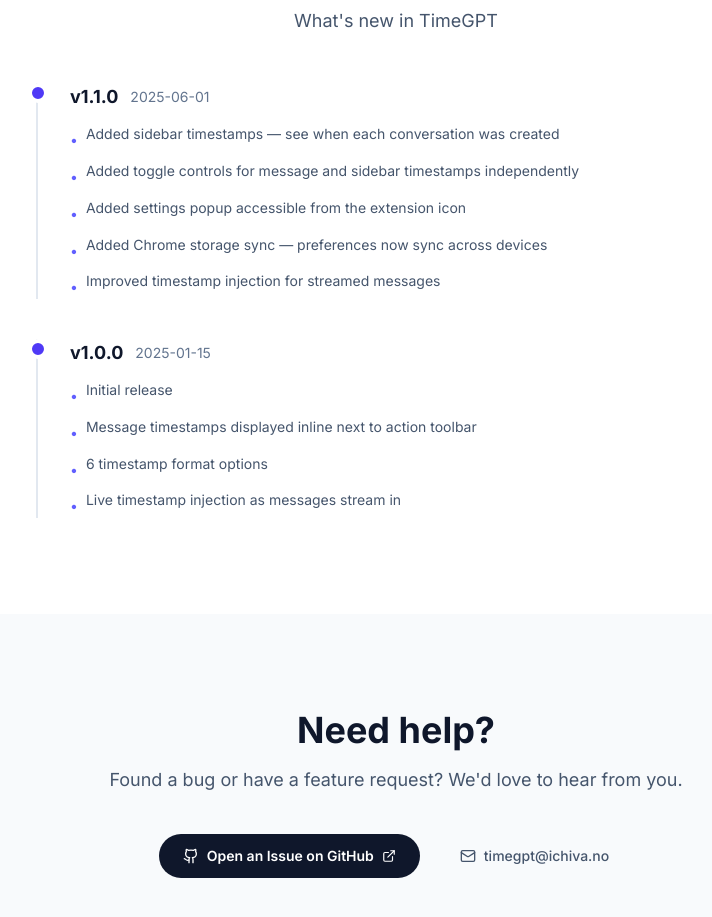
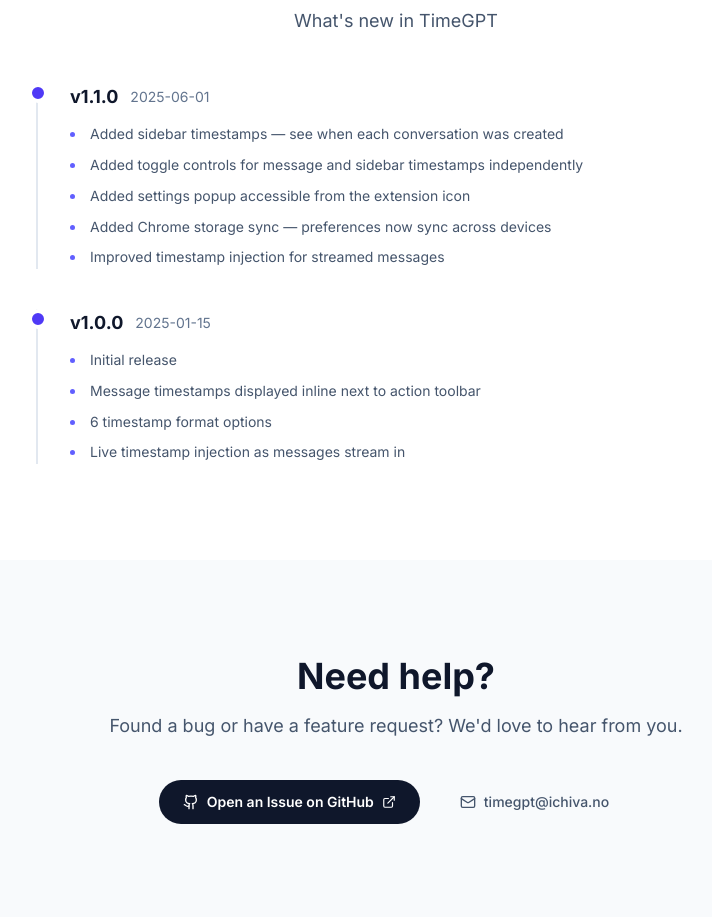
Before and after one commit to deviationist/timegpt-website, a React (Vite) app: page / in a window 1280 px wide. Shown: the part 3980-4897 px from the top of the page, without its empty margins (244-956 px from the left). Built offline with nearby package versions, Linux system fonts and the light colour scheme.

Commit message:
Fix changelog bullet point alignment
Use native list-disc styling instead of manual flex+span approach
for reliable bullet-text vertical alignment.

Co-Authored-By: Claude Opus 4.6 <noreply@anthropic.com>

```diff
--- a/src/components/Changelog.tsx
+++ b/src/components/Changelog.tsx
@@ -65,13 +65,12 @@ export function Changelog() {
                   {release.date}
                 </time>
               </div>
-              <ul className="space-y-2">
+              <ul className="space-y-2 list-disc marker:text-indigo-500 pl-4">
                 {release.changes.map((change) => (
                   <li
                     key={change}
-                    className="text-sm text-slate-600 dark:text-slate-400 leading-relaxed flex items-start gap-2"
+                    className="text-sm text-slate-600 dark:text-slate-400 leading-relaxed pl-1"
                   >
-                    <span className="text-indigo-500 mt-1.5 shrink-0" aria-hidden="true">•</span>
                     {change}
                   </li>
                 ))}
```
